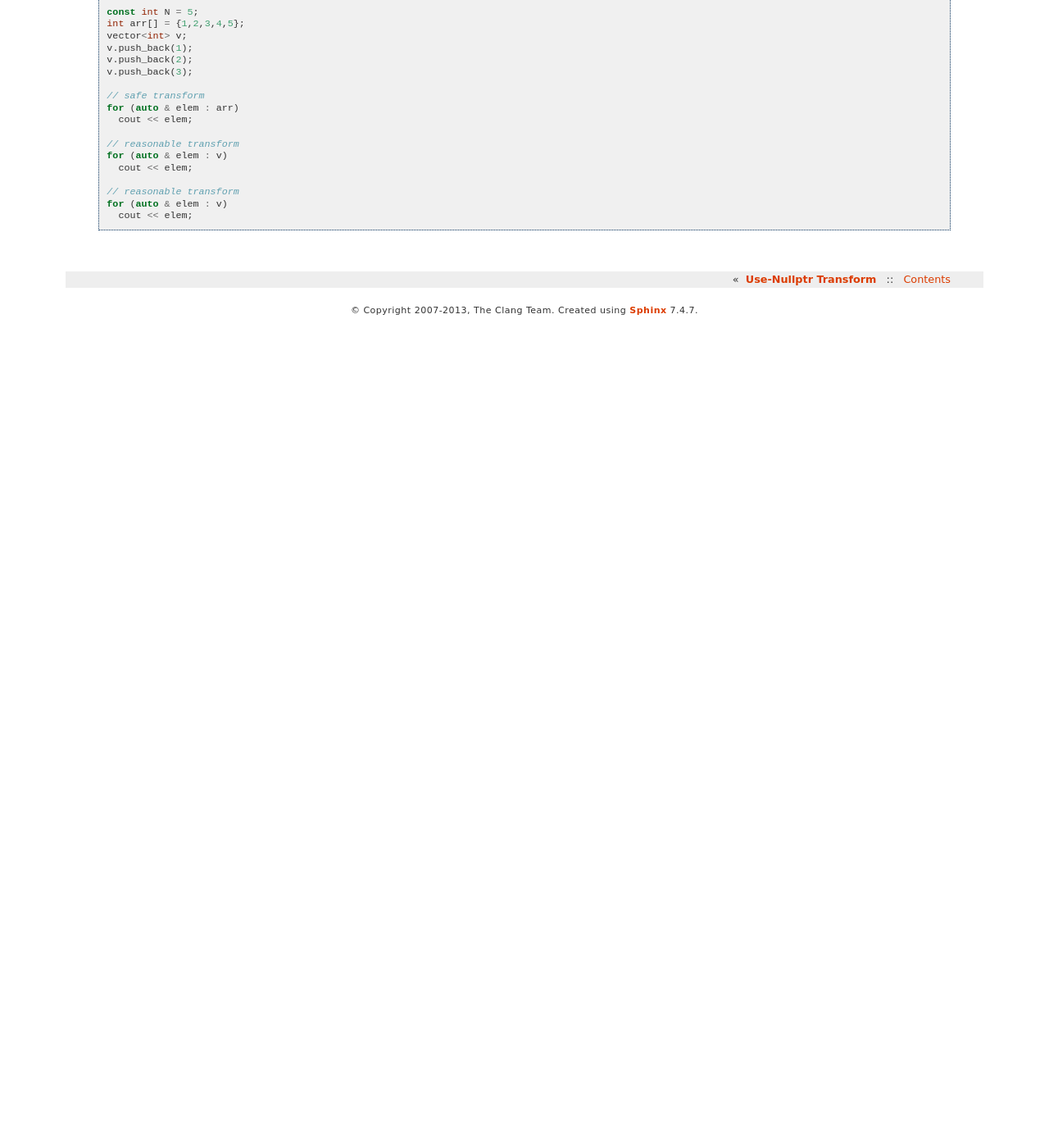
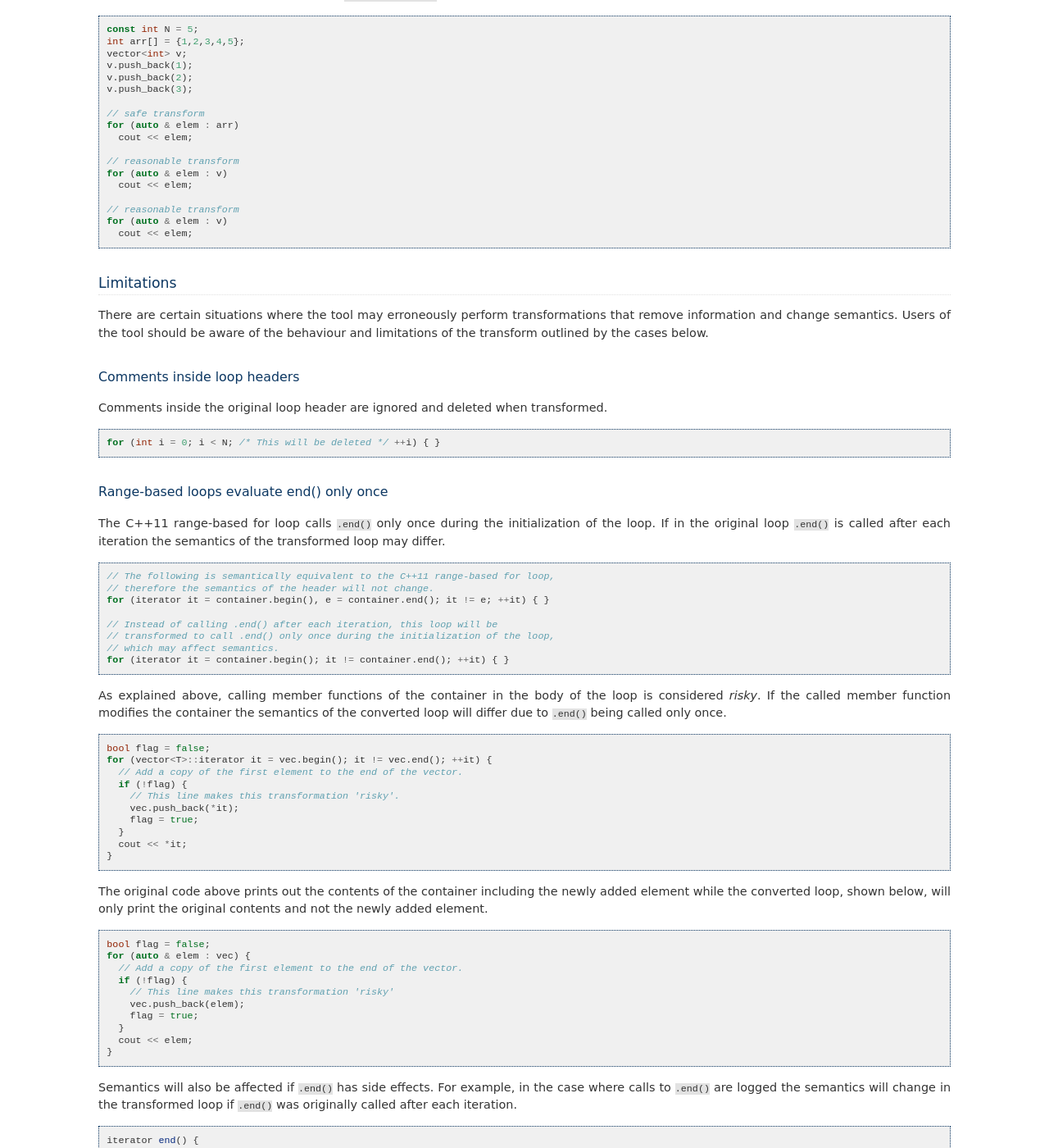
Before and after one commit to apurtell/llvm-clang-extra, a Sphinx documentation site: the page built from docs/LoopConvertTransform.rst, in a window 1280 px wide and 1400 px high, scrolled down 1557 px. Shown: the whole window at 82% size. Built offline with Sphinx 7.4.7, drawn with Linux system fonts in a browser that asks for light colours; before the commit the page ends 1953 px from its top, so only the background shows below that; some of the changed text lies outside the part shown.

Commit message:
Docs describing limitations of the cpp11-migrate Loop Convert Transform
Sam Panzer, author of loop convert, provided a list of limitations of the tool
to be documented. (Thanks Sam!)

The transform's limitations are now documented in the existing user doc.
Included are examples of the cases where the tool may change semantics.

Author: Jack Yang <jack.yang@intel.com>


git-svn-id: http://llvm.org/svn/llvm-project/clang-tools-extra/trunk@178034 91177308-0d34-0410-b5e6-96231b3b80d8

```diff
--- a/docs/LoopConvertTransform.rst
+++ b/docs/LoopConvertTransform.rst
@@ -40,6 +37,11 @@ be converted if the acceptable risk level is set to ``-risk=risky``.
 
   for (int i = 0; i < obj.getVector().size(); ++i)
     obj.foo(10); // using 'obj' is considered risky
+
+See
+:ref:`Range-based loops evaluate end() only once<IncorrectRiskyTransformation>`
+for an example of an incorrect transformation when the maximum acceptable risk
+level is set to `risky`.
 
 Reasonable (Default)
 ^^^^^^^^^^^^^^^^^^^^
@@ -117,3 +119,139 @@ After transformation with risk level set to ``-risk=reasonable`` (default):
   // reasonable transform
   for (auto & elem : v)
     cout << elem;
+
+Limitations
+===========
+
+There are certain situations where the tool may erroneously perform
+transformations that remove information and change semantics. Users of the tool
+should be aware of the behaviour and limitations of the transform outlined by
+the cases below.
+
+Comments inside loop headers
+^^^^^^^^^^^^^^^^^^^^^^^^^^^^
+
+Comments inside the original loop header are ignored and deleted when
+transformed.
+
+.. code-block:: c++
+
+  for (int i = 0; i < N; /* This will be deleted */ ++i) { }
+
+Range-based loops evaluate end() only once
+^^^^^^^^^^^^^^^^^^^^^^^^^^^^^^^^^^^^^^^^^^
+
+The C++11 range-based for loop calls ``.end()`` only once during the
+initialization of the loop. If in the original loop ``.end()`` is called after
+each iteration the semantics of the transformed loop may differ.
+
+.. code-block:: c++
+
+  // The following is semantically equivalent to the C++11 range-based for loop,
+  // therefore the semantics of the header will not change.
+  for (iterator it = container.begin(), e = container.end(); it != e; ++it) { }
+
+  // Instead of calling .end() after each iteration, this loop will be
+  // transformed to call .end() only once during the initialization of the loop,
+  // which may affect semantics.
+  for (iterator it = container.begin(); it != container.end(); ++it) { }
+
+.. _IncorrectRiskyTransformation:
+
+As explained above, calling member functions of the container in the body
+of the loop is considered `risky`. If the called member function modifies the
+container the semantics of the converted loop will differ due to ``.end()``
+being called only once.
+
+.. code-block:: c++
+
+  bool flag = false;
+  for (vector<T>::iterator it = vec.begin(); it != vec.end(); ++it) {
+    // Add a copy of the first element to the end of the vector.
+    if (!flag) {
+      // This line makes this transformation 'risky'.
+      vec.push_back(*it);
+      flag = true;
+    }
+    cout << *it;
+  }
+
+The original code above prints out the contents of the container including the
+newly added element while the converted loop, shown below, will only print the
+original contents and not the newly added element.
+
+.. code-block:: c++
+
+  bool flag = false;
+  for (auto & elem : vec) {
+    // Add a copy of the first element to the end of the vector.
+    if (!flag) {
+      // This line makes this transformation 'risky'
+      vec.push_back(elem);
+      flag = true;
+    }
+    cout << elem;
+  }
+
+Semantics will also be affected if ``.end()`` has side effects. For example, in
+the case where calls to ``.end()`` are logged the semantics will change in the
+transformed loop if ``.end()`` was originally called after each iteration.
+
+.. code-block:: c++
+
+  iterator end() {
+    num_of_end_calls++;
+    return container.end();
+  }
+
+Overloaded operator->() with side effects
+^^^^^^^^^^^^^^^^^^^^^^^^^^^^^^^^^^^^^^^^^
+
+Similarly, if ``operator->()`` was overloaded to have side effects, such as
+logging, the semantics will change. If the iterator's ``operator->()`` was used
+in the original loop it will be replaced with ``<container element>.<member>``
+instead due to the implicit dereference as part of the range-based for loop.
+Therefore any side effect of the overloaded ``operator->()`` will no longer be
+performed.
+
+.. code-block:: c++
+
+  for (iterator it = c.begin(); it != c.end(); ++it) {
+    it->func(); // Using operator->()
+  }
+  // Will be transformed to:
+  for (auto & elem : c) {
+    elem.func(); // No longer using operator->()
+  }
+
+Pointers and references to containers
+^^^^^^^^^^^^^^^^^^^^^^^^^^^^^^^^^^^^^
+
+While most of the transform's risk analysis is dedicated to determining whether
+the iterator or container was modified within the loop, it is possible to
+circumvent the analysis by accessing and modifying the container through a
+pointer or reference.
+
+If the container were directly used instead of using the pointer or reference
+the following transformation would have only been applied at the ``-risk=risky``
+level since calling a member function of the container is considered `risky`.
+The transform cannot identify expressions associated with the container that are
+different than the one used in the loop header, therefore the transformation
+below ends up being performed at the ``-risk=safe`` level.
+
+.. code-block:: c++
+
+  vector<int> vec;
+
+  vector<int> *ptr = &vec;
+  vector<int> &ref = vec;
+
+  for (vector<int>::iterator it = vec.begin(), e = vec.end(); it != e; ++it) {
+    if (!flag) {
+      // Accessing and modifying the container is considered risky, but the risk
+      // level is not raised here.
+      ptr->push_back(*it);
+      ref.push_back(*it);
+      flag = true;
+    }
+  }
```
Also changed, not shown: other parts of docs/LoopConvertTransform.rst (+0 -3 lines).
